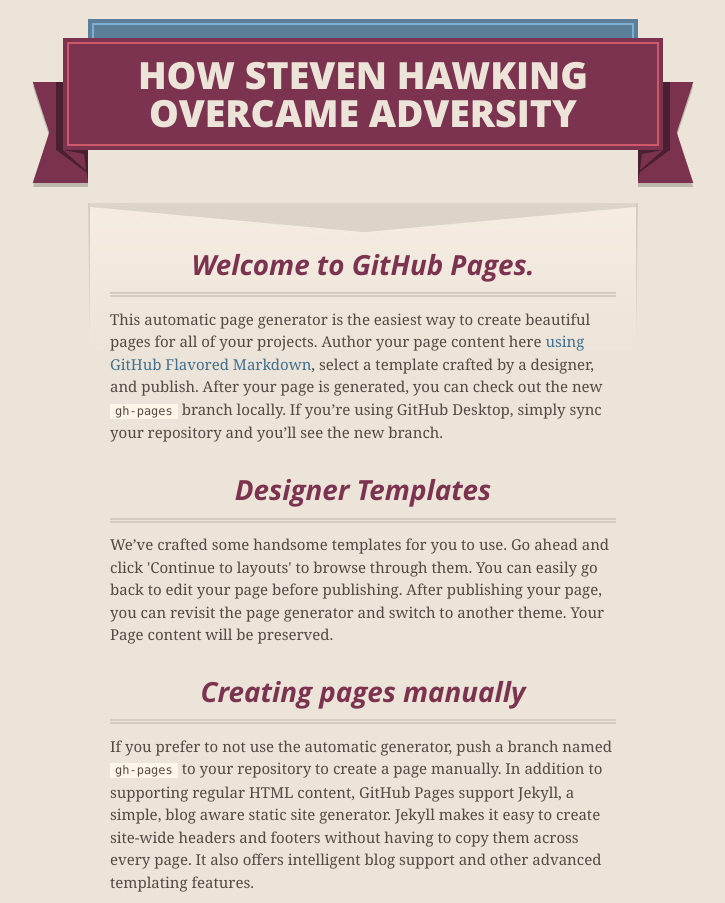
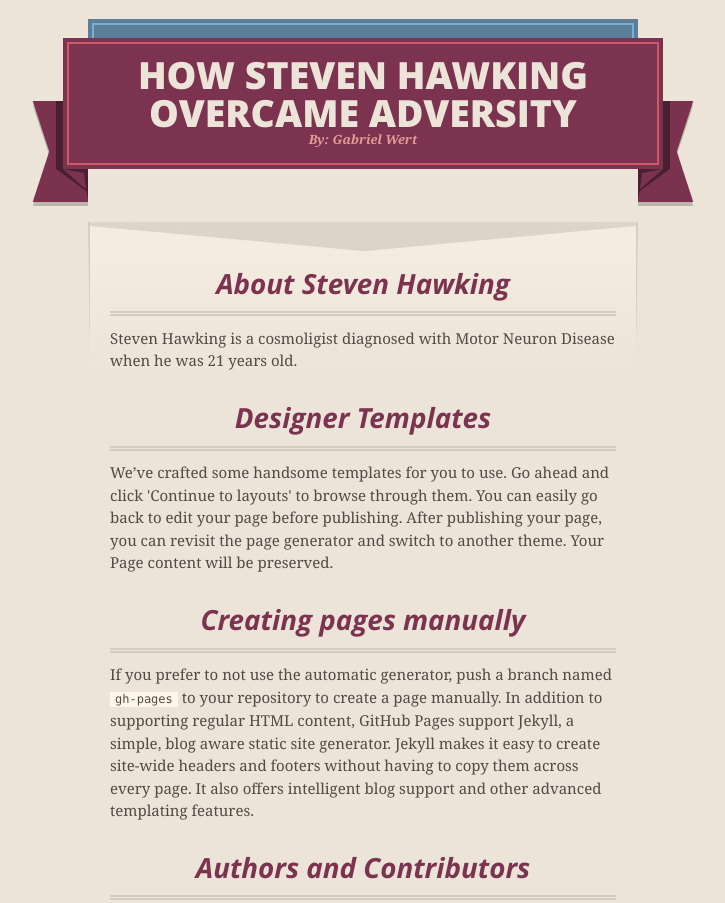
Before and after one commit to gwschool/shadversity, a plain HTML site: page index.html in a window 1280 px wide. Shown: the top 903 px of the page, without its empty margins (277-1002 px from the left). Drawn offline with nearby package versions, Linux system fonts and the light colour scheme.

Commit message:
Update index.html

```diff
--- a/index.html
+++ b/index.html
@@ -17,7 +17,7 @@
         $('#main_content').headsmart()
       })
     </script>
-    <title>How Steven Hawking overcame adversity by gwschool</title>
+    <title>How Steven Hawking overcame adversity by Gabriel Wert</title>
   </head>
 
   <body>
@@ -27,7 +27,7 @@
         <span class="ribbon-outer">
           <span class="ribbon-inner">
             <h1>How Steven Hawking overcame adversity</h1>
-            <h2></h2>
+            <h2>By: Gabriel Wert</h2>
           </span>
           <span class="left-tail"></span>
           <span class="right-tail"></span>
@@ -45,9 +45,9 @@
 
       <section id="main_content">
         <h3>
-<a id="welcome-to-github-pages" class="anchor" href="#welcome-to-github-pages" aria-hidden="true"><span class="octicon octicon-link"></span></a>Welcome to GitHub Pages.</h3>
+<a id="welcome-to-github-pages" class="anchor" href="#welcome-to-github-pages" aria-hidden="true"><span class="octicon octicon-link"></span></a>About Steven Hawking</h3>
 
-<p>This automatic page generator is the easiest way to create beautiful pages for all of your projects. Author your page content here <a href="https://guides.github.com/features/mastering-markdown/">using GitHub Flavored Markdown</a>, select a template crafted by a designer, and publish. After your page is generated, you can check out the new <code>gh-pages</code> branch locally. If you’re using GitHub Desktop, simply sync your repository and you’ll see the new branch.</p>
+<p>Steven Hawking is a cosmoligist diagnosed with Motor Neuron Disease when he was 21 years old.</p>
 
 <h3>
 <a id="designer-templates" class="anchor" href="#designer-templates" aria-hidden="true"><span class="octicon octicon-link"></span></a>Designer Templates</h3>
```
